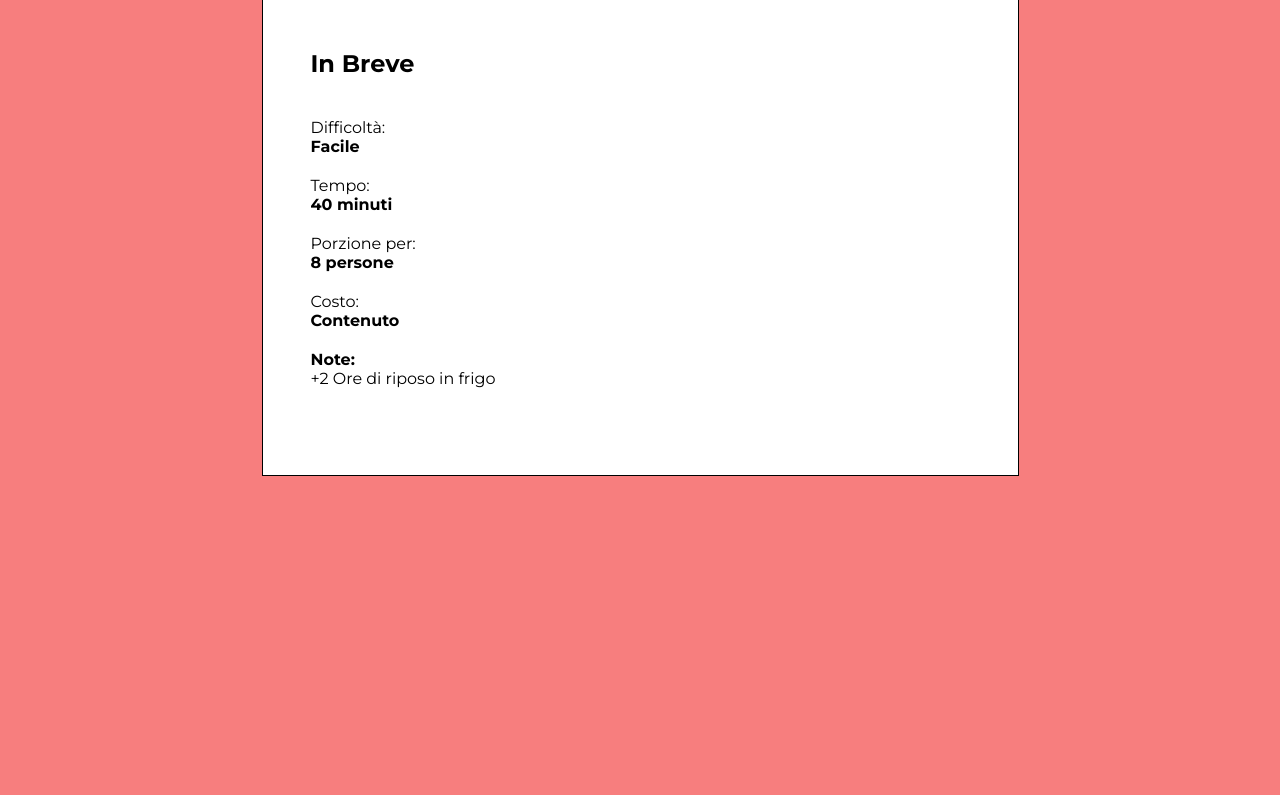
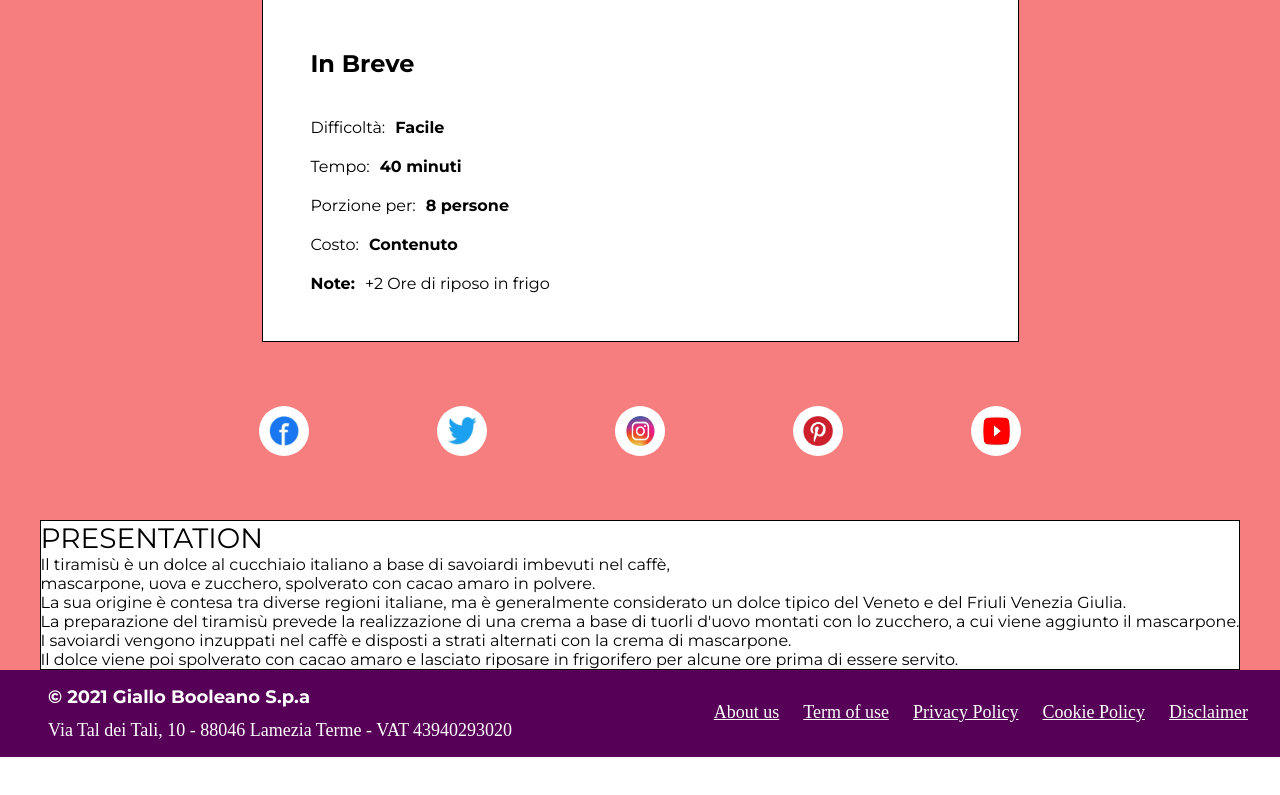
Before and after one commit to Angelorapana/htmlcss-responsive-layout, a plain HTML site: page index.html in a window 1280 px wide. Shown: the part 593-1388 px from the top of the page. After the commit the page ends 1350 px from the top, so only its background shows below. Drawn offline with Linux system fonts and the light colour scheme.

Commit message:
up socialbutton

```diff
--- a/index.html
+++ b/index.html
@@ -21,20 +21,37 @@
         <h2 class="c-gray"> DOLCI E DESSERTS</h2>
         <h1 class="c-violet"> Tiramisù</h1>
       </section>
-      <div class="container">
+      <div class="container-menu">
         <img src="Img/image (10).png" alt="Immagine Tiramisù">
         <div class="info">
         <h2> In Breve</h2>
         <ul>
-            <li> Difficoltà: <p class="bold"> Facile</p></li>
-            <li> Tempo: <p class="bold"> 40 minuti</p></li>
-            <li> Porzione per:<p class="bold"> 8 persone</p></li>
-            <li> Costo:<p class="bold"> Contenuto</p></li>
-            <li> <p class="bold">Note:</p> +2 Ore di riposo in frigo</li>
+            <li class="d-flex"> Difficoltà: <strong style="margin-left: 10px;"> Facile</strong></li>
+            <li class="d-flex"> Tempo: <strong style="margin-left: 10px;"> 40 minuti</strong></li>
+            <li class="d-flex"> Porzione per: <strong style="margin-left: 10px;"> 8 persone</strong></li>
+            <li class="d-flex"> Costo: <strong style="margin-left: 10px;"> Contenuto </strong></li>
+            <li class="d-flex"> <strong style="margin-right: 10px;"> Note: </strong> +2 Ore di riposo in frigo</li>
         </ul>
        </div>
       </div>
-    </main>
+      <section class="d-flex">
+        <button> <img src="Img/logofacebook.jpg" alt="Facebook" class="imgfb"></button>
+        <button> <img src="Img/logo twitter.jpg" alt="Twitter" class="imgtwitter"></button>
+        <button> <img src="Img/logoinstagram.jpg" alt="Instagram" class="imginsta"></button>
+        <button> <img src="Img/logopinterest.jpg" alt="Pinterest" class="imgpinter"></button>
+        <button> <img src="Img/logo yt.jpg" alt="Youtube" class="imgyt"></button>
+      </section>
+      <section class="container-description">
+        <h1 class="c-black">PRESENTATION</h1>
+        <div class="desc">
+        <p> Il tiramisù è un dolce al cucchiaio italiano a base di savoiardi imbevuti nel caffè,<br>
+            mascarpone, uova e zucchero, spolverato con cacao amaro in polvere. <br>
+            La sua origine è contesa tra diverse regioni italiane, ma è generalmente considerato un dolce tipico del Veneto e del Friuli Venezia Giulia.
+            <br> La preparazione del tiramisù prevede la realizzazione di una crema a base di tuorli d'uovo montati con lo zucchero,
+             a cui viene aggiunto il mascarpone. <br>I savoiardi vengono inzuppati nel caffè e disposti a strati alternati con la crema di mascarpone.
+            <br> Il dolce viene poi spolverato con cacao amaro e lasciato riposare in frigorifero per alcune ore prima di essere servito.</p>
+    </div>
+</main>
     <footer>
         <section class="barend">
             <div class="contact">
--- a/style.css
+++ b/style.css
@@ -28,13 +28,12 @@ h1.title-style{
 text-align: left;}
 }
 
-/*MAIN*/
+/*FIRSTPARTOFMAIN*/
 
 main{
     display: flex;
     flex-direction: column;
     align-items: center;
-    height: 1500px;
     background-color: rgb(247, 126, 126);
 }
 
@@ -47,9 +46,8 @@ main{
   gap: 1rem;
 }
 
-.container{
+.container-menu{
   background-color: white;
-  height: 900px;
   border: 1px solid black;
 }
 
@@ -63,6 +61,43 @@ ul{
   display: flex;
   flex-direction: column;
   gap: 1.25rem;}
+
+
+  /*SOCIAL BUTTON*/
+    button {
+    width: 50px;
+    height: 50px;
+    margin: 4rem;
+    border: none;
+    background-color: white;
+    color: white;
+    font-size: 16px;
+    cursor: pointer;
+    border-radius: 100%;
+  }
+
+.imgfb{width:30px;  height:30px;  vertical-align: middle;}
+.imgtwitter{width: 30px;  height: 30px;  vertical-align: middle;}
+.imginsta{width: 30px;  height: 30px;  vertical-align: middle;}
+.imgpinter{width: 30px;  height: 30px;  vertical-align: middle;}
+.imgyt{width: 30px;  height: 30px;  vertical-align: middle;}
+
+
+/*SECONDPARTOFMAIN*/
+
+.container-description{
+  display: flex;
+  flex-direction: column;
+  background-color: white;
+  border: 1px solid black;
+}
+        <img src="Img/tiramisu.jpg" alt="Immagine Tiramisù Piccola" class="img-description">
+
+.desc{
+background-image: url(Img/tiramisu.jpg);
+  background-repeat: no-repeat;
+  background-size: contain;
+}
 
 
 
@@ -140,4 +175,6 @@ padding: 1rem;}
 .c-white{color:white;font-size: 18px;}
 .c-gray{color: gray;font-size: 20px;font-weight: normal;}
 .c-violet {color: rgb(125, 1, 125);font-size: 28px;}
-.bold{font-weight: bold;}
+.c-black{color: black;font-size: 28px;font-weight: normal}
+
+.d-flex{display: flex;}
```
Also changed, not shown: Img/logo twitter.jpg (added), Img/logo yt.jpg (added), Img/logofacebook.jpg (added), Img/logoinstagram.jpg (added), Img/logopinterest.jpg (added).
